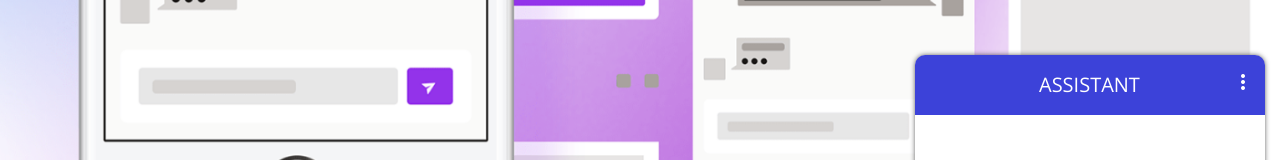
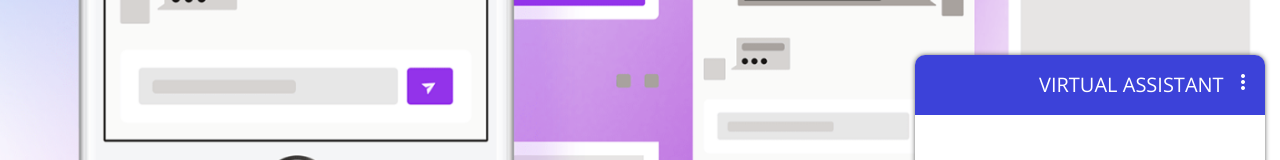
Before and after one commit to QuantumXTechnologies/ChatTemplate, a plain HTML site: page index.html in a window 1280 px wide. Both pictures are taken after a click on the element 1216 px from the left and 759 px from the top of the page. Shown: the part 205-365 px from the top of the page. Drawn offline with nearby package versions, Linux system fonts and the light colour scheme.

Commit message:
Update index.html

```diff
--- a/index.html
+++ b/index.html
@@ -66,7 +66,7 @@
       <div class="widget">
         <div class="chat_header">
           <!--Add the name of the bot here -->
-          <span class="chat_header_title">ASSISTANT</span>
+          <span class="chat_header_title"> VIRTUAL ASSISTANT</span>
           <span class="dropdown-trigger" href="#" data-target="dropdown1">
             <i class="material-icons"> more_vert </i>
           </span>
```
